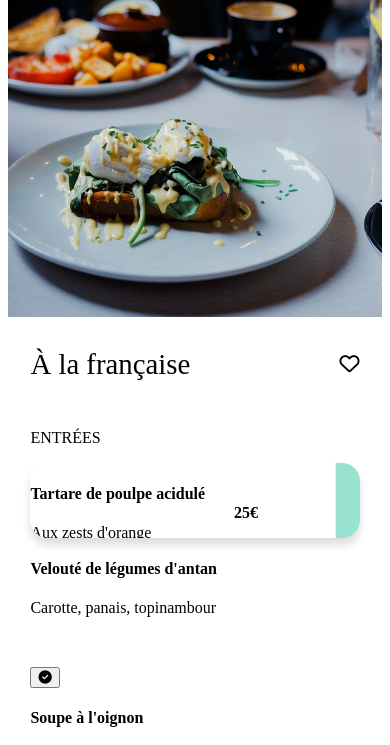
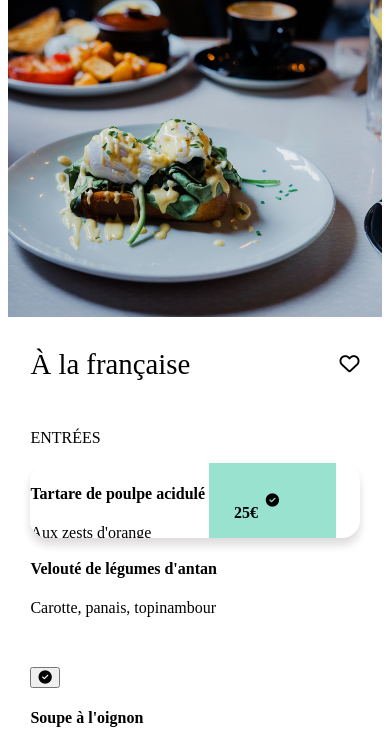
Before and after one commit to devocrw/AbdelatifElmokaddem_P3_14062021, a plain HTML site: page Alafrancaise.html in a window 390 px wide. Shown: the part 78-823 px from the top of the page. Drawn offline with Linux system fonts and the light colour scheme.

Commit message:
modification bouton mobile

```diff
--- a/Restos.css
+++ b/Restos.css
@@ -102,8 +102,8 @@ body {
   border          : none;
   background-color: #99E2D0;
   cursor          : pointer;
-  transform       : translateX(100%);
-  transition      : 0.7s;
+  transform       : translateX();
+
 }
 
 
```
